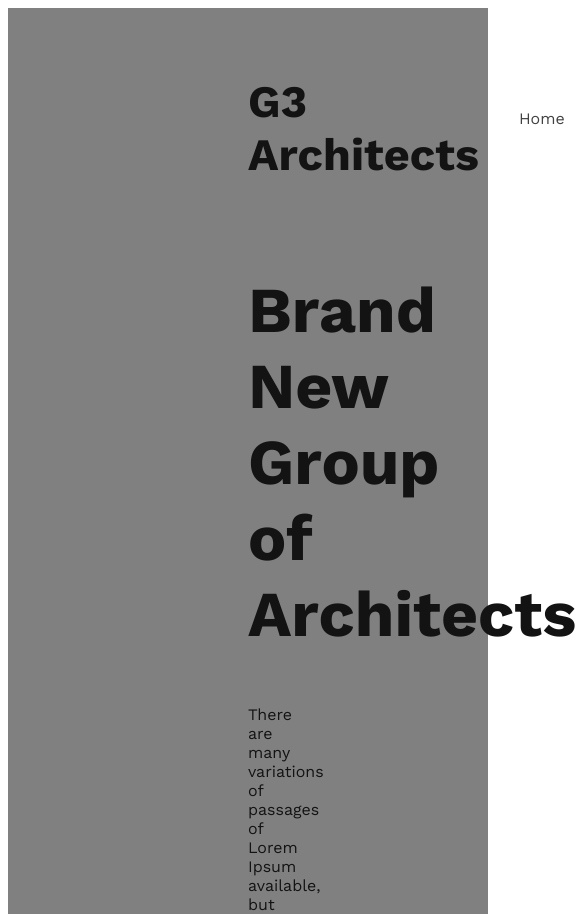
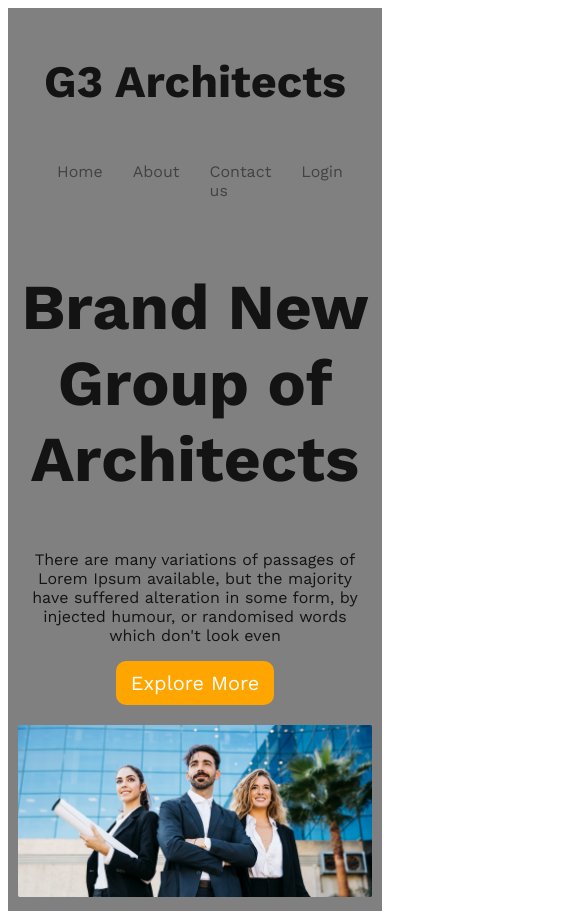
Before and after one commit to tareqhassan2014/g3-architect-webside, a plain HTML site: page module-9/architect.html in a window 390 px wide. Shown: the top 914 px of the page, 585 px wide, since content can reach past the window. Drawn offline with nearby package versions, Linux system fonts and the light colour scheme.

Commit message:
responsive queries for small and medium device

```diff
--- a/module-9/styles/archit.css
+++ b/module-9/styles/archit.css
@@ -9,7 +9,11 @@
 .btn-primary {
     background-color: orange;
     border-radius: 10px;
-    padding: 5px;
+    padding: 10px 15px;
+    color: #fff;
+    font-size: 20px;
+    cursor: pointer;
+    border: 0;
 }
 
 /* header style */
@@ -55,3 +59,28 @@ nav li a {
 .banner-description {
     color: #131313;
 }
+
+.banner img {
+    width: 100%;
+    margin-top: 20px;
+}
+
+/* responsive media queries for small device*/
+@media screen and (max-width: 576px) {
+    header {
+        padding: 10px;
+    }
+    nav {
+        flex-direction: column;
+    }
+}
+
+/* responsive media queries for medium device*/
+@media screen and (min-width: 576px) and(max-width:960px) {
+    header {
+        padding: 30px;
+    }
+    nav {
+        flex-direction: column;
+    }
+}
```
